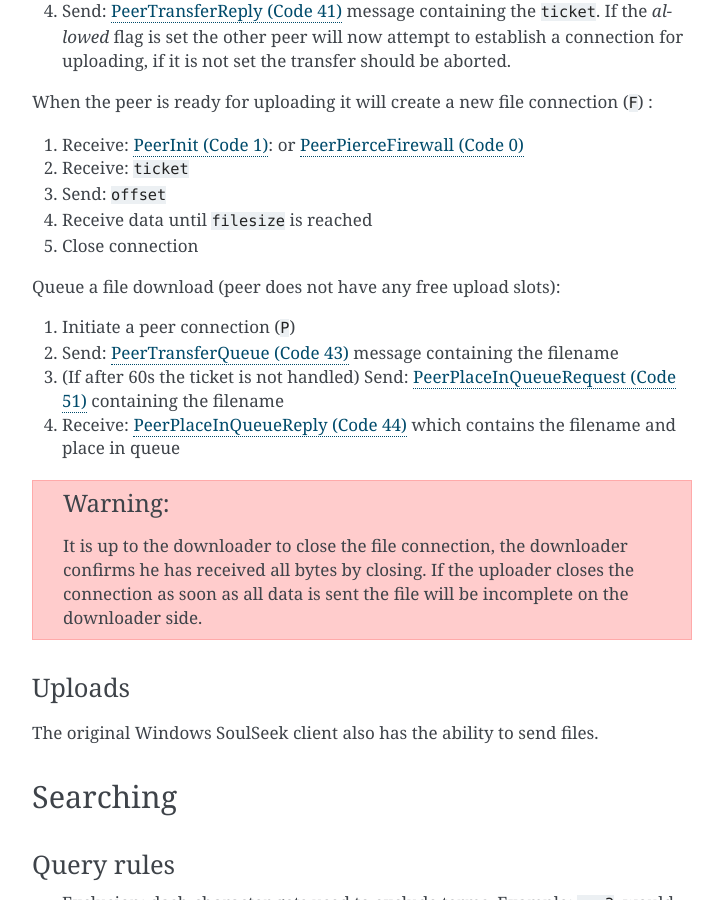
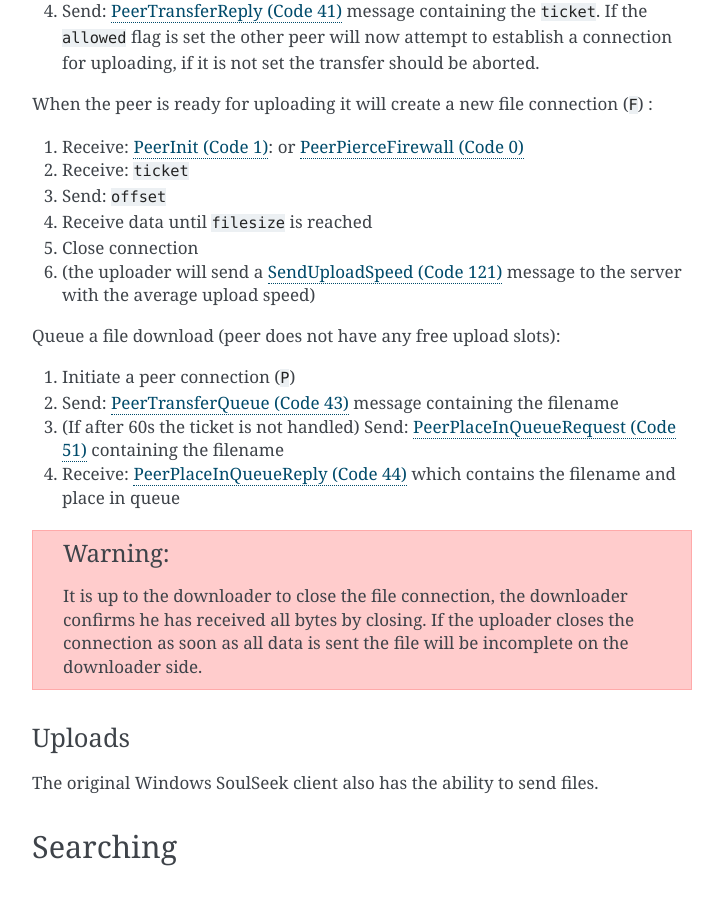
Before and after one commit to JurgenR/aioslsk, a Sphinx documentation site: the page built from docs/source/SOULSEEK.rst, in a window 1280 px wide and 900 px high, scrolled down 5320 px. Shown: the whole window, without its empty margins (388-1111 px from the left). Built offline with Sphinx 7.4.7, drawn with Linux system fonts in a browser that asks for light colours.

Commit message:
minor fixes

```diff
--- a/docs/source/SOULSEEK.rst
+++ b/docs/source/SOULSEEK.rst
@@ -172,7 +172,7 @@ Request a file download (peer has free upload slots):
 1. Initiate a connection a peer connection (``P``)
 2. Send: :ref:`PeerTransferQueue` message containing the ``filename``
 3. Receive: :ref:`PeerTransferRequest` message. Store the ``ticket`` and the ``filesize``
-4. Send: :ref:`PeerTransferReply` message containing the ``ticket``. If the `allowed` flag is set the other peer will now attempt to establish a connection for uploading, if it is not set the transfer should be aborted.
+4. Send: :ref:`PeerTransferReply` message containing the ``ticket``. If the ``allowed`` flag is set the other peer will now attempt to establish a connection for uploading, if it is not set the transfer should be aborted.
 
 
 When the peer is ready for uploading it will create a new file connection (``F``) :
@@ -182,7 +182,7 @@ When the peer is ready for uploading it will create a new file connection (``F``
 3. Send: ``offset``
 4. Receive data until ``filesize`` is reached
 5. Close connection
-
+6. (the uploader will send a :ref:`SendUploadSpeed` message to the server with the average upload speed)
 
 Queue a file download (peer does not have any free upload slots):
 
```
